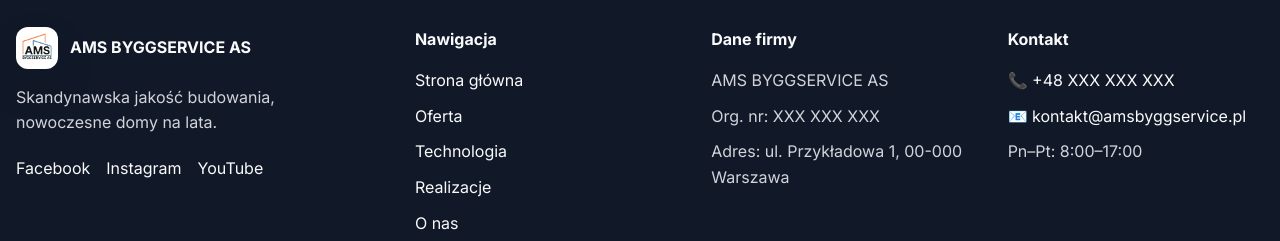
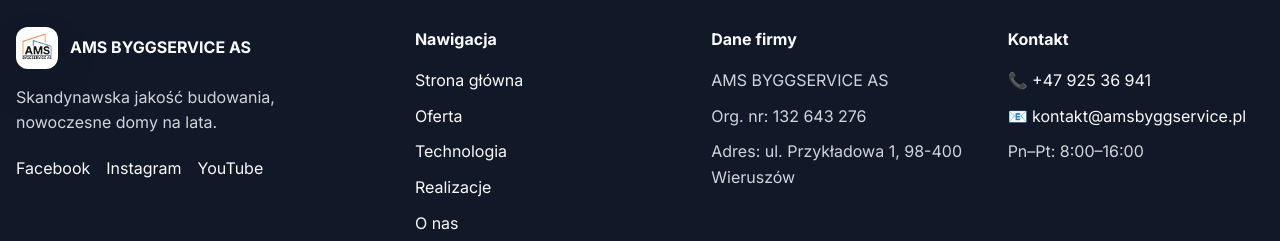
Before and after one commit to patrykpatural/amsbyggserviceas, a Next.js app: page / in a window 1280 px wide. Shown: the part 4151-4392 px from the top of the page. Built offline with nearby package versions, Linux system fonts and the light colour scheme.

Commit message:
zmiana adresow

```diff
--- a/src/components/Footer.jsx
+++ b/src/components/Footer.jsx
@@ -75,8 +75,8 @@
           <h3>Dane firmy</h3>
           <ul>
             <li>AMS BYGGSERVICE AS</li>
-            <li>Org. nr: XXX XXX XXX</li>
-            <li>Adres: ul. Przykładowa 1, 00-000 Warszawa</li>
+            <li>Org. nr: 132 643 276</li>
+            <li>Adres: ul. Przykładowa 1, 98-400 Wieruszów</li>
           </ul>
         </div>
 
@@ -84,14 +84,14 @@
           <h3>Kontakt</h3>
           <ul>
             <li>
-              <a href="tel:+48XXXXXXXXX">📞 +48 XXX XXX XXX</a>
+              <a href="tel:+47 925 36 941">📞 +47 925 36 941</a>
             </li>
             <li>
               <a href="mailto:kontakt@amsbyggservice.pl">
                 📧 kontakt@amsbyggservice.pl
               </a>
             </li>
-            <li>Pn–Pt: 8:00–17:00</li>
+            <li>Pn–Pt: 8:00–16:00</li>
           </ul>
         </div>
       </div>
```
